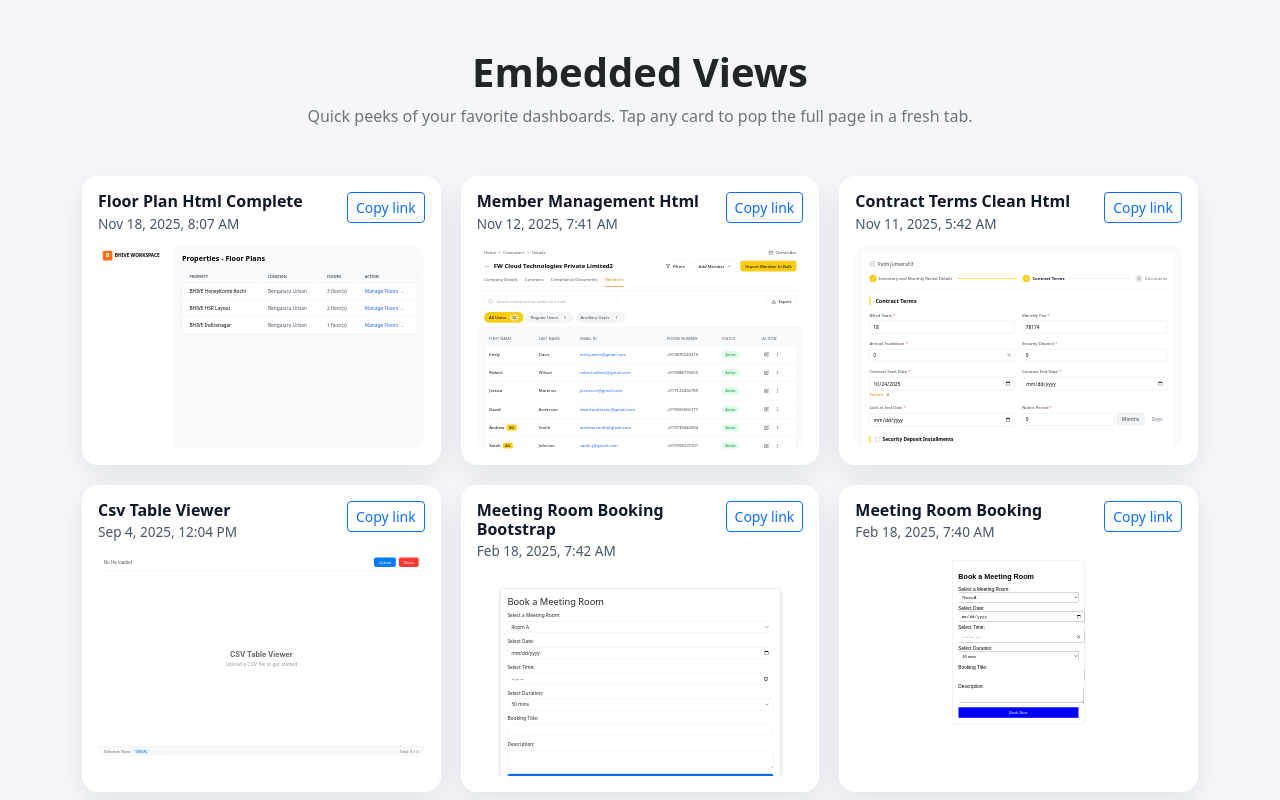
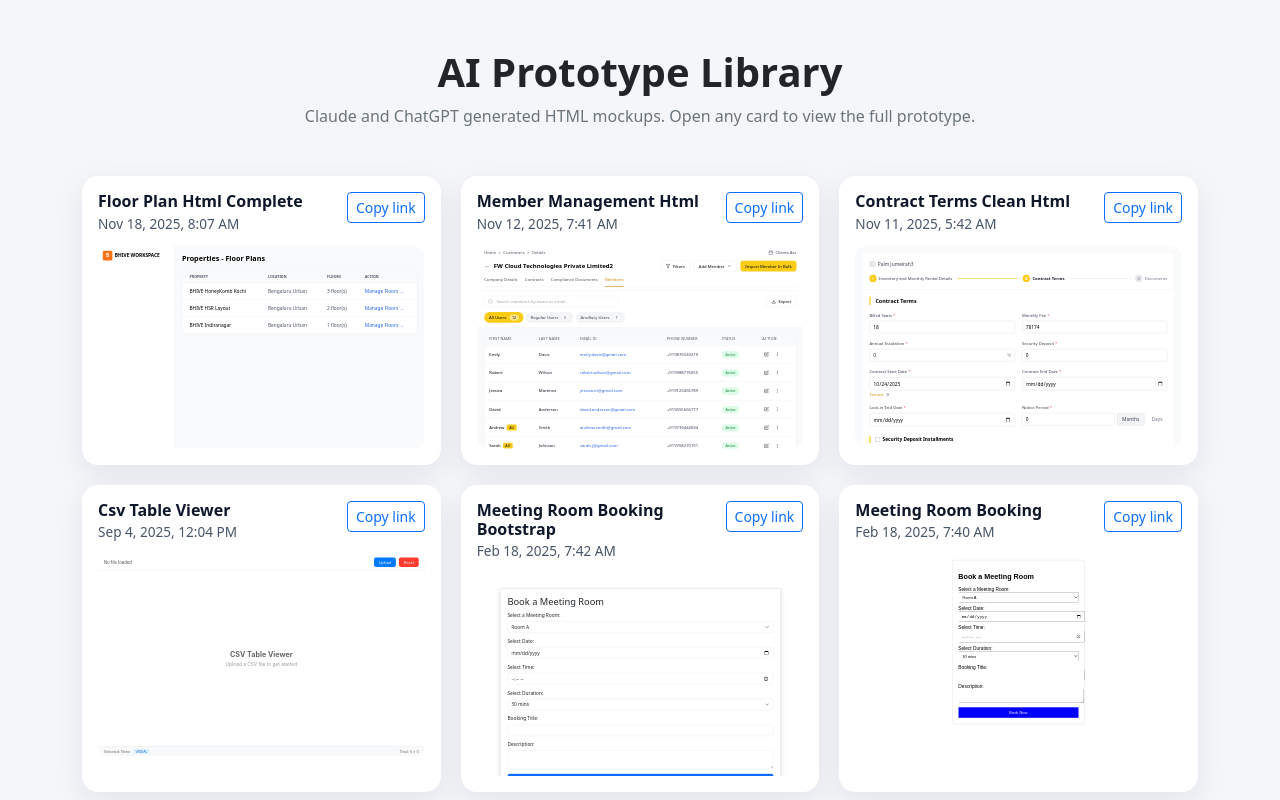
Before and after one commit to bhive-group/gpt-wireframes-sandbox, a plain HTML site: page index.html in a window 1280 px wide. Shown: the top 800 px of the page. Drawn offline with nearby package versions, Linux system fonts and the light colour scheme.

Commit message:
update text content for main page

```diff
--- a/index.html
+++ b/index.html
@@ -104,10 +104,9 @@
   <body class="py-5">
     <main class="container">
       <div class="page-header text-center mx-auto mb-5">
-        <h1 class="fw-semibold">Embedded Views</h1>
+        <h1 class="fw-semibold">AI Prototype Library</h1>
         <p class="text-secondary mb-0">
-          Quick peeks of your favorite dashboards. Tap any card to pop the full
-          page in a fresh tab.
+          Claude and ChatGPT generated HTML mockups. Open any card to view the full prototype.
         </p>
       </div>
 
```
